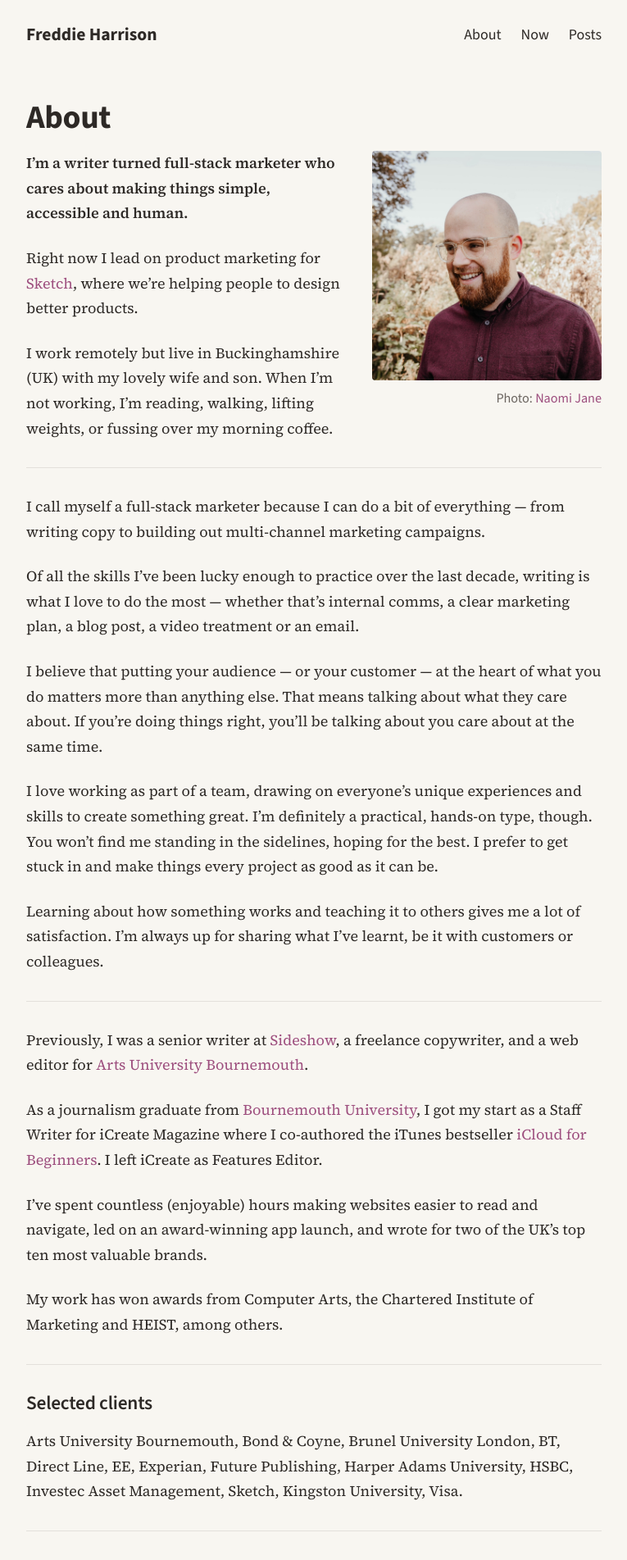
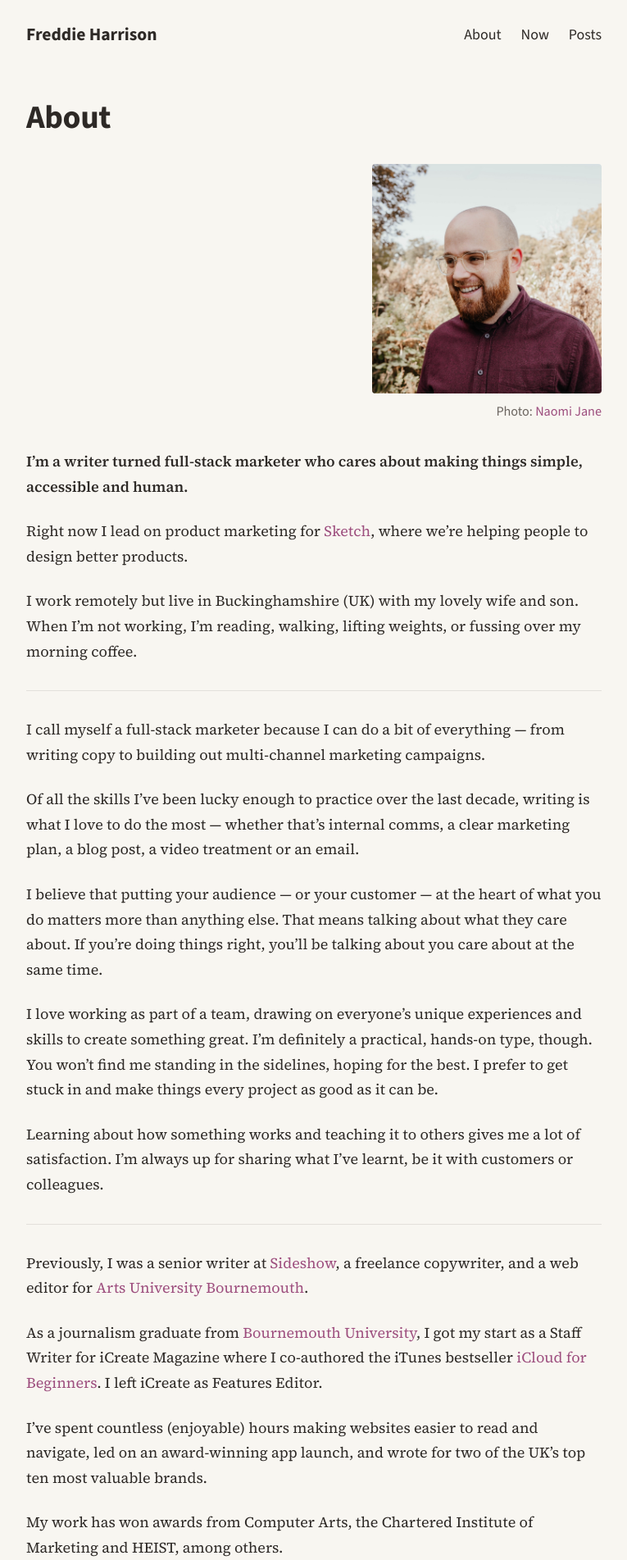
Before and after one commit to freddiewrites/freddiewrites.github.io, a Jekyll site: the page built from about.markdown, in a window 1280 px wide. Shown: the top 1903 px of the page at 82% size, without its empty margins (257-1022 px from the left). Built offline with Jekyll 4.4.1, drawn with Linux system fonts in a browser that asks for light colours.

Commit message:
Right align portrait without text wrap
Use margin-left: auto instead of float to keep text below.

Co-Authored-By: Claude Opus 4.5 <noreply@anthropic.com>

```diff
--- a/_sass/_base.scss
+++ b/_sass/_base.scss
@@ -123,8 +123,7 @@ figure {
 
   &.portrait {
     max-width: 280px;
-    float: right;
-    margin: 0 0 var(--space-md) var(--space-lg);
+    margin-left: auto;
   }
 }
 
```
